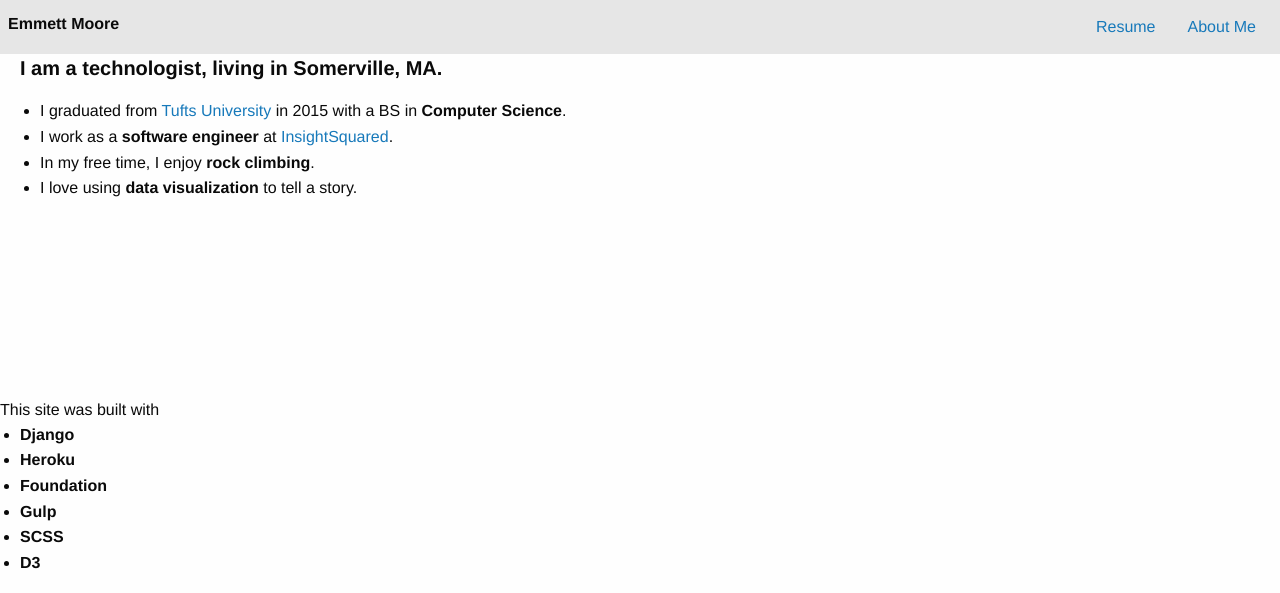
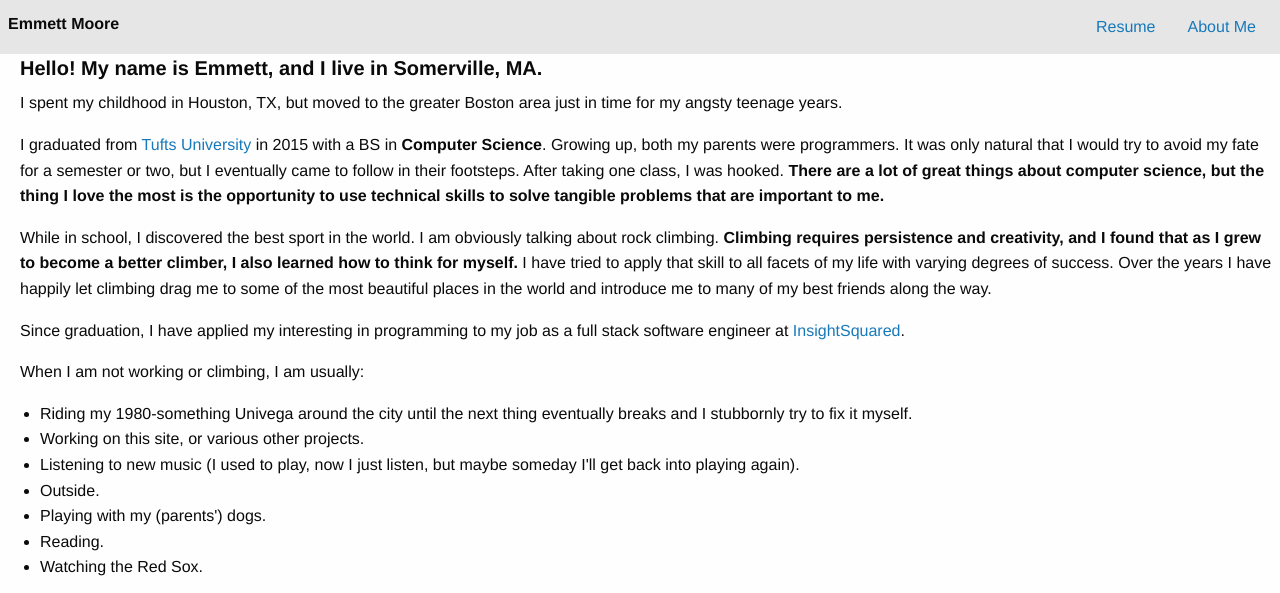
Before and after one commit to emmettmoore/personal-site, a Django app: page / in a window 1280 px wide. Shown: the top 593 px of the page. Run offline with Django 3.2, Linux system fonts and the light colour scheme; a map, chart or similar area stays blank; style sheets or scripts are compiled from the project's sources; some libraries are stand-ins or nearby versions.

Commit message:
update text on home

```diff
--- a/main/templates/main/home.html
+++ b/main/templates/main/home.html
@@ -4,28 +4,38 @@
   <link rel="stylesheet" type="text/css"
         href="{% static "main/build/css/timeline.css" %}">
 {% endblock extra_assets %}
-{% block after_body_scripts %}
-  {{ block.super }}
-  <script src="https://d3js.org/d3.v4.min.js"></script>
-  <script src="{% static "main/d3/d3.js" %}"></script>
-{% endblock after_body_scripts %}
 
 {% block viewport_content %}
   <div class="about-me">
-    <div class="medium-space-left">
-      <h5 class="bold">I am a technologist, living in Somerville, MA.</h5>
+    <div class="medium-space-left text-portion">
+      <h5 class="bold">Hello! My name is Emmett, and I live in Somerville, MA.</h5>
       <p>
+        I spent my childhood in Houston, TX, but moved to the greater Boston area just in time for my angsty teenage years.
+      </p>
+      <p>
+      I graduated from <a href="https://www.tufts.edu">Tufts University</a> in 2015 with a BS in <strong>Computer Science</strong>. Growing up, both my parents were programmers. It was only natural that I would try to avoid my fate for a semester or two, but I eventually came to follow in their footsteps. After taking one class, I was hooked. <strong>There are a lot of great things about computer science, but the thing I love the most is the opportunity to use technical skills to solve tangible problems that are important to me.</strong>
+      </p>
+      <p>
+        While in school, I discovered the best sport in the world. I am obviously talking about rock climbing. <strong>Climbing requires persistence and creativity, and I found that as I grew to become a better climber, I also learned how to think for myself.</strong> I have tried to apply that skill to all facets of my life with varying degrees of success. Over the years I have happily let climbing drag me to some of the most beautiful places in the world and introduce me to many of my best friends along the way.
+      </p>
+      <p>
+        Since graduation, I have applied my interesting in programming to my job as a full stack software engineer at <a href="https://www.insightsquared.com" target="_blank">InsightSquared</a>.
+      </p>
+      <p>
+        When I am not working or climbing, I am usually:
         <ul>
-          <li>I graduated from <a href="https://www.tufts.edu">Tufts University</a> in 2015 with a BS in <strong>Computer Science</strong>.</li>
-          <li>I work as a <strong>software engineer</strong> at <a href="https://www.insightsquared.com" target="_blank">InsightSquared</a>.</li>
-          <li>In my free time, I enjoy <strong>rock climbing</strong>.</li>
-          <li>I love using <strong>data visualization</strong> to tell a story.</li>
+          <li>Riding my 1980-something Univega around the city until the next thing eventually breaks and I stubbornly try to fix it myself.</li>
+          <li>Working on this site, or various other projects.</li>
+          <li>Listening to new music (I used to play, now I just listen, but maybe someday I'll get back into playing again).</li>
+          <li>Outside.</li>
+          <li>Playing with my (parents') dogs.</li>
+          <li>Reading.</li>
+          <li>Watching the Red Sox.</li>
         </ul>
-      </p>
+      <p>
+    </div>
+    <div class="image-portion">
+      <img src="https://s3.us-east-2.amazonaws.com/emmettwmoore-assets/suburban3.jpg"></img>
     </div>
   </div>
-  <div class="timeline-wrapper">
-    <svg class="line-graph"></svg>
-    <svg class="legend"></svg>
-  </div>
 {% endblock viewport_content %}
```
